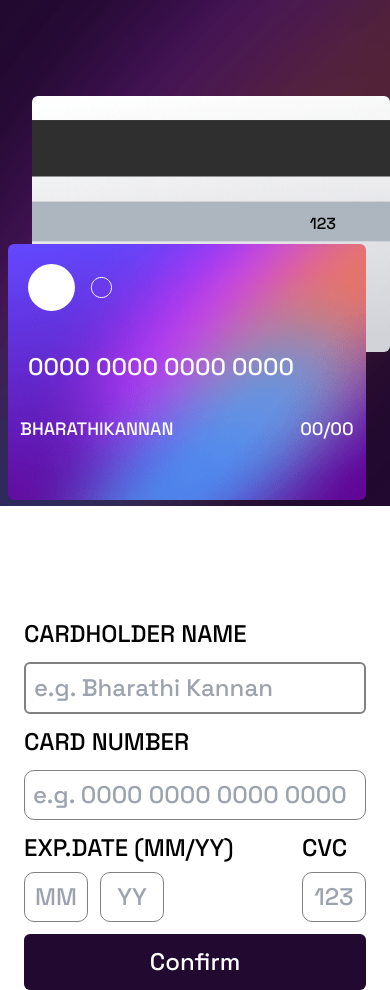
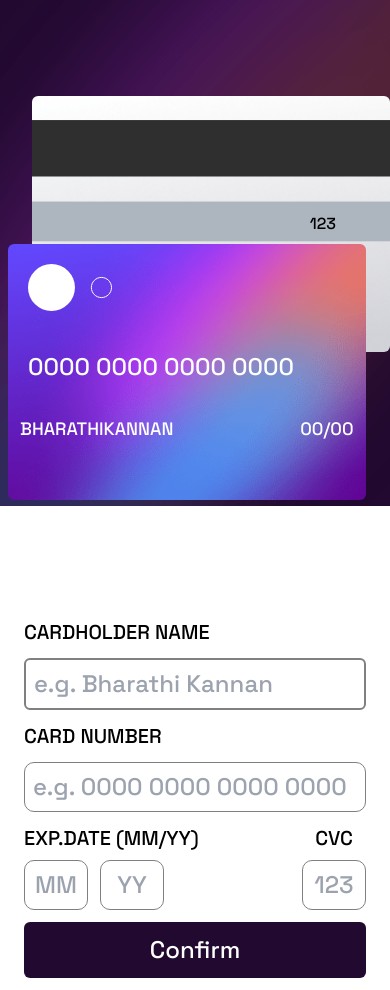
Before and after one commit to bharathikannansambasivam/Interactive-credit-card, a React (Vite) app: page / in a window 390 px wide. Built offline with nearby package versions, Linux system fonts and the light colour scheme.

Commit message:
fix: fix responsiveness

```diff
--- a/src/components/Input.jsx
+++ b/src/components/Input.jsx
@@ -29,7 +29,7 @@ function Input({ setFormValues }) {
         onSubmit={formik.handleSubmit}
         className="flex flex-col gap-3 px-6 mt-28 text-2xl sm:p-20  sm:w-3/4 justify-center  sm:h-screen sm:mt-0 "
       >
-        <label>CARDHOLDER NAME</label>
+        <label className="text-xl">CARDHOLDER NAME</label>
         <input
           name="customerName"
           className="border-2 p-2 rounded-md"
@@ -43,7 +43,7 @@ function Input({ setFormValues }) {
             {formik.errors.customerName}
           </div>
         )}
-        <label>CARD NUMBER</label>
+        <label className="text-xl">CARD NUMBER</label>
         <input
           className="p-2"
           type="text"
@@ -61,7 +61,7 @@ function Input({ setFormValues }) {
 
         <div className="flex justify-between w-full">
           <div className="flex flex-col gap-2">
-            <label>EXP.DATE (MM/YY)</label>
+            <label className="text-xl">EXP.DATE (MM/YY)</label>
             <div className="flex gap-3">
               <div>
                 <input
@@ -69,7 +69,7 @@ function Input({ setFormValues }) {
                   placeholder="MM"
                   name="month"
                   maxLength={2}
-                  className="w-16 text-center p-2"
+                  className="w-16  text-center p-2"
                   value={formik.values.month}
                   onChange={formik.handleChange}
                   onBlur={formik.handleBlur}
@@ -100,20 +100,22 @@ function Input({ setFormValues }) {
               </div>
             </div>
           </div>
-          <div className="flex flex-col gap-2">
-            <label>CVC</label>
+          <div className="flex flex-col justify-center items-center gap-2">
+            <label className="text-xl ">CVC</label>
             <input
               name="cvc"
               type="text"
               placeholder="123"
               maxLength={3}
-              className="w-16 text-center p-2"
+              className="w-16 text-center p-2 "
               value={formik.values.cvc}
               onChange={formik.handleChange}
               onBlur={formik.handleBlur}
             />
             {formik.touched.cvc && formik.errors.cvc && (
-              <div className="text-red-600 text-sm">{formik.errors.cvc}</div>
+              <div className="text-red-600 text-sm text-center">
+                {formik.errors.cvc}
+              </div>
             )}
           </div>
         </div>
```
